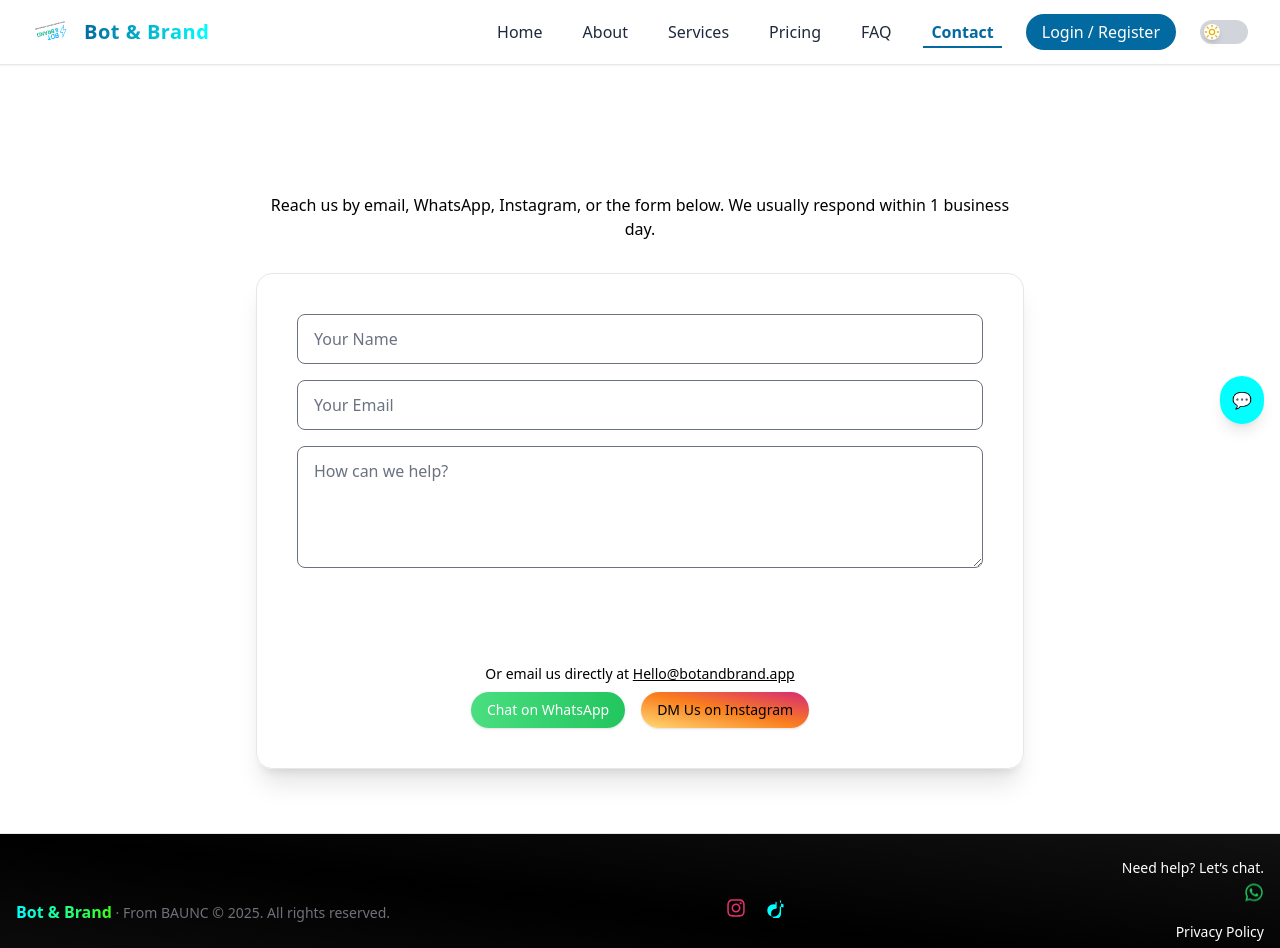
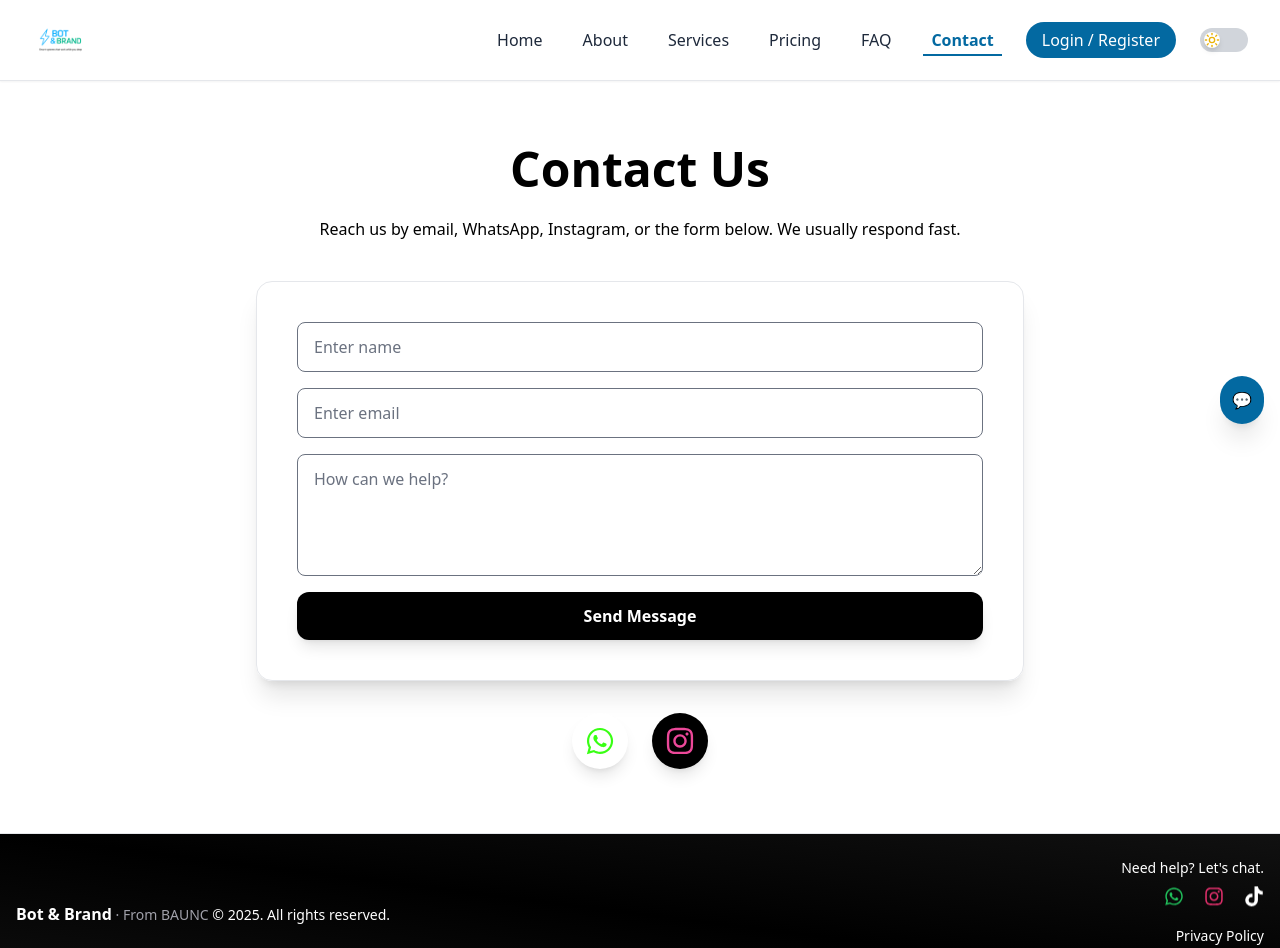
Before and after one commit to botandbrand-debug/bot-and-brand-landing, a React (Create React App) app: page /contact in a window 1280 px wide. Shown: the top 948 px of the page. Built offline with nearby package versions, Linux system fonts and the light colour scheme.

Commit message:
Updated components and pages - ChatWidget, Footer, Hero, Services, etc.

```diff
--- a/src/components/ChatWidget.js
+++ b/src/components/ChatWidget.js
@@ -1,9 +1,10 @@
 import React, { useState, useRef, useEffect } from "react";
 
 const ChatWidget = ({
-  webhookUrl = "https://n8n-on-fly-morning-night-4549.fly.dev/webhook/c9f33b1f-9251-4632-b9ee-7b05bb681a93/chat",
-  brandColor = "#00ffff",
+  clientId = "68934fbac5e17e036e890892", // Default client ID
+  baseUrl = "https://api.botandbrand.app",
   welcomeMessage = "👋 Hi! How can I help you?",
+  widgetTitle = "Baunc Chat",
 }) => {
   const [isOpen, setIsOpen] = useState(false);
   const [messages, setMessages] = useState([{ from: "bot", text: welcomeMessage }]);
@@ -30,36 +31,34 @@ const ChatWidget = ({
     setLoading(true);
 
     try {
-      const res = await fetch(webhookUrl, {
+      const res = await fetch(`${baseUrl}/api/widget/chat`, {
         method: "POST",
-        headers: { "Content-Type": "application/json" },
-        body: JSON.stringify({ message: userInput }),
+        headers: {
+          "Content-Type": "application/json",
+        },
+        body: JSON.stringify({
+          message: userInput,
+          clientId: clientId
+        }),
       });
 
       if (!res.ok) {
-        throw new Error(`HTTP ${res.status}: ${res.statusText}`);
+        const errorText = await res.text();
+        throw new Error(`HTTP ${res.status}: ${errorText}`);
       }
 
       const data = await res.json();
-      const botMsg = { from: "bot", text: data.reply || data.message || "No response from server" };
+      const botMsg = {
+        from: "bot",
+        text: data.reply || data.message || "No response from server"
+      };
       setMessages((prev) => [...prev, botMsg]);
     } catch (err) {
       console.error("Chat error:", err);
-
-      // More detailed error message
-      let errorMsg = "⚠️ Connection Error: ";
-      if (err.message.includes("Failed to fetch")) {
-        errorMsg += "Cannot reach server. Check CORS settings or network connection.";
-      } else if (err.message.includes("HTTP")) {
-        errorMsg += err.message;
-      } else {
-        errorMsg += err.message;
-      }
-
-      setMessages((prev) => [
-        ...prev,
-        { from: "bot", text: errorMsg },
-      ]);
+      const errorMsg = err.message.includes("Failed to fetch")
+        ? "⚠️ Connection error. Please check your internet."
+        : `⚠️ Error: ${err.message}`;
+      setMessages((prev) => [...prev, { from: "bot", text: errorMsg }]);
     } finally {
       setLoading(false);
     }
@@ -70,8 +69,7 @@ const ChatWidget = ({
       {!isOpen && (
         <button
           onClick={() => setIsOpen(true)}
-          style={{ backgroundColor: brandColor }}
-          className="p-3 rounded-full shadow-lg text-black font-bold hover:scale-110 transition-transform"
+          className="p-3 rounded-full shadow-xl text-black font-bold hover:scale-110 transition-transform bg-[#0369a1] dark:bg-[#39ff14]"
         >
           💬
         </button>
@@ -80,11 +78,8 @@ const ChatWidget = ({
       {isOpen && (
         <div className="w-80 h-96 bg-white dark:bg-gray-900 shadow-2xl rounded-2xl flex flex-col border border-gray-300 dark:border-gray-700">
           {/* Header */}
-          <div
-            style={{ backgroundColor: brandColor }}
-            className="p-3 rounded-t-2xl flex justify-between items-center text-black font-bold"
-          >
-            <span>Baunc Chat</span>
+          <div className="p-3 rounded-t-2xl flex justify-between items-center font-bold text-black bg-[#0369a1] dark:bg-[#39ff14]">
+            <span>{widgetTitle}</span>
             <button
               onClick={() => setIsOpen(false)}
               className="hover:scale-110 transition-transform"
@@ -94,21 +89,21 @@ const ChatWidget = ({
           </div>
 
           {/* Messages */}
-          <div className="flex-1 p-3 overflow-y-auto space-y-2 bg-gray-50 dark:bg-gray-800">
+          <div className="flex-1 p-3 overflow-y-auto space-y-3 bg-gray-50 dark:bg-gray-800">
             {messages.map((msg, i) => (
               <div
                 key={i}
-                className={`p-2 rounded-lg max-w-[75%] break-words ${
+                className={`p-3 rounded-xl max-w-[75%] break-words shadow-md ${
                   msg.from === "user"
-                    ? "ml-auto bg-blue-500 text-white"
-                    : "mr-auto bg-gray-200 text-black dark:bg-gray-700 dark:text-white"
+                    ? "ml-auto bg-white text-black dark:bg-gray-700 dark:text-white border border-gray-300 dark:border-gray-600"
+                    : "mr-auto bg-[#0369a1] text-white dark:bg-[#39ff14] dark:text-black border border-[#0284c7] dark:border-[#aaff00] shadow-lg"
                 }`}
               >
                 {msg.text}
               </div>
             ))}
             {loading && (
-              <div className="mr-auto bg-gray-200 text-black dark:bg-gray-700 dark:text-white p-2 rounded-lg max-w-[75%]">
+              <div className="mr-auto p-3 rounded-xl max-w-[75%] break-words shadow-lg bg-[#0369a1] text-white dark:bg-[#39ff14] dark:text-black border border-[#0284c7] dark:border-[#aaff00]">
                 <span className="inline-block animate-pulse">Typing...</span>
               </div>
             )}
@@ -123,13 +118,12 @@ const ChatWidget = ({
               onKeyDown={(e) => e.key === "Enter" && sendMessage()}
               placeholder="Type a message..."
               disabled={loading}
-              className="flex-1 p-2 rounded-lg border border-gray-400 dark:border-gray-600 bg-white dark:bg-gray-800 text-black dark:text-white focus:outline-none focus:ring-2 focus:ring-blue-500"
+              className="flex-1 p-2 rounded-lg border border-gray-400 dark:border-gray-600 bg-white dark:bg-gray-800 text-black dark:text-white focus:outline-none focus:ring-2 focus:ring-[#0369a1]"
             />
             <button
               onClick={sendMessage}
               disabled={loading}
-              style={{ backgroundColor: brandColor }}
-              className="ml-2 px-4 py-2 rounded-lg text-black font-bold hover:opacity-90 transition-opacity disabled:opacity-50"
+              className="ml-2 px-4 py-2 rounded-lg text-black font-bold hover:opacity-90 transition-opacity disabled:opacity-50 bg-[#0369a1] dark:bg-[#39ff14]"
             >
               ➤
             </button>
--- a/src/components/Footer.js
+++ b/src/components/Footer.js
@@ -1,5 +1,6 @@
 import React, { useEffect, useState } from "react";
 import { FaInstagram, FaWhatsapp, FaArrowUp } from "react-icons/fa";
+import { FaTiktok } from "react-icons/fa6";
 
 export default function Footer() {
   const currentYear = new Date().getFullYear();
@@ -18,21 +19,21 @@ export default function Footer() {
   };
 
   return (
-    <footer className="bg-gradient-to-tr from-[#0f0f0f] via-black to-[#111111] text-foreground border-t border-border py-6 px-4">
+    <footer className="bg-gradient-to-tr from-[#0f0f0f] via-black to-[#111111] border-t border-border py-6 px-4">
       <div className="max-w-7xl mx-auto flex flex-col md:flex-row items-center justify-between gap-4 text-sm relative">
 
         {/* Left: Brand + Copyright */}
-        <div className="text-center md:text-left text-zinc-500 dark:text-zinc-400">
-          <span className="text-base font-semibold bg-gradient-to-r from-[#00ffff] to-[#39ff14] bg-clip-text text-transparent">
+        <div className="text-center md:text-left text-white">
+          <span className="text-base font-semibold">
             Bot & Brand
           </span>{" "}
-          <span className="text-xs sm:text-sm text-zinc-500 dark:text-zinc-400">
+          <span className="text-xs sm:text-sm text-zinc-400">
             · From BAUNC
           </span>{" "}
           © {currentYear}. All rights reserved.
         </div>
 
-        {/* Center: Arrow + Social Icons */}
+        {/* Center: Back to top arrow */}
         <div className="flex flex-col items-center mb-4 md:mb-0">
           {showArrow && (
             <button
@@ -43,13 +44,28 @@ export default function Footer() {
               <FaArrowUp />
             </button>
           )}
+        </div>
 
-          <div className="flex gap-5 text-xl mb-2">
+        {/* Right: Social Icons (bounce together) */}
+        <div className="flex flex-col items-center md:items-end gap-2 text-sm">
+          <span className="whitespace-nowrap text-white">Need help? Let's chat.</span>
+
+          <div className="flex gap-5 text-xl mt-1 animate-bounce">
+            <a
+              href="https://wa.me/27763604655"
+              target="_blank"
+              rel="noopener noreferrer"
+              className="text-green-500 hover:text-green-400 transition-transform duration-300"
+              aria-label="WhatsApp"
+            >
+              <FaWhatsapp />
+            </a>
+
             <a
               href="https://www.instagram.com/Botandbrand"
               target="_blank"
               rel="noopener noreferrer"
-              className="text-[#E1306C] hover:text-pink-400 transition-colors"
+              className="text-[#E1306C] hover:text-pink-400 transition-transform duration-300"
               aria-label="Instagram"
             >
               <FaInstagram />
@@ -59,32 +75,12 @@ export default function Footer() {
               href="https://www.tiktok.com/@bot.and.brand"
               target="_blank"
               rel="noopener noreferrer"
+              className="text-white hover:text-[#00ffff] transition-colors duration-300"
               aria-label="TikTok"
-              className="w-5 h-5 hover:opacity-90 transition-opacity"
             >
-              <svg
-                viewBox="0 0 256 256"
-                xmlns="http://www.w3.org/2000/svg"
-                className="w-full h-full fill-[#00ffff] hover:fill-[#39ff14] transition-colors"
-              >
-                <path d="M176 32c0 26.51 21.49 48 48 48v40a87.93 87.93 0 01-48-14.07V160a80 80 0 11-80-80 79.36 79.36 0 0124.52 3.87V56a8 8 0 0116 0v72a8 8 0 01-8 8 64 64 0 1064 64V32z" />
-              </svg>
+              <FaTiktok />
             </a>
           </div>
-        </div>
-
-        {/* Right: WhatsApp + Privacy & Terms */}
-        <div className="flex flex-col items-center md:items-end gap-2 text-sm">
-          <span className="whitespace-nowrap text-white">Need help? Let’s chat.</span>
-          <a
-            href="https://wa.me/27763604655"
-            target="_blank"
-            rel="noopener noreferrer"
-            className="text-green-500 hover:text-green-400 animate-bounce text-xl transition-transform duration-300"
-            aria-label="WhatsApp"
-          >
-            <FaWhatsapp />
-          </a>
 
           {/* Privacy & Terms Links */}
           <div className="flex flex-col items-center md:items-end gap-1 mt-2">
--- a/src/components/Header.js
+++ b/src/components/Header.js
@@ -17,25 +17,17 @@ const Header = () => {
     { to: "/contact", label: "Contact" },
   ];
 
-
   return (
     <header className="bg-background shadow-sm border-b border-border z-50 relative">
       <div className="max-w-7xl mx-auto px-4 md:px-8 py-3 flex justify-between items-center">
-        {/* Logo & Title */}
-        <Link to="/" className="flex items-center space-x-3 group">
+        {/* Logo Only */}
+        <Link to="/" className="flex items-center">
           <img
             src={logo}
             alt="Bot & Brand Logo"
-            className="h-10 w-10 animate-spin-slow"
+            className="h-14 w-14" // increased size
+            // animate-spin-slow // rotation commented out
           />
-          <span
-            className="text-xl font-bold tracking-wide bg-clip-text text-transparent transition duration-300
-              bg-gradient-to-r from-[#0369a1] to-[#00ffff]
-              dark:from-[#39ff14] dark:to-[#aaff00]
-              dark:drop-shadow-[0_0_8px_#39ff14]"
-          >
-            Bot & Brand
-          </span>
         </Link>
 
         {/* Desktop Navigation */}
--- a/src/pages/About.js
+++ b/src/pages/About.js
@@ -6,34 +6,21 @@ const About = () => {
   return (
     <section className="bg-gradient-to-b from-[#eaffea] via-white to-[#eaffea] dark:from-black dark:via-zinc-900 dark:to-black text-foreground transition-colors duration-500">
 
-      {/* Image Row: Swaps Order on Dark Mode */}
-      <div className="max-w-5xl mx-auto px-6 py-10 grid grid-cols-1 md:grid-cols-2 gap-6 items-center">
-
-        {/* Image 1 — Light Mode: Bot & Brand | Dark Mode: Your Presence */}
-        <div className="flex justify-center order-1 dark:order-2">
-          <img
-            src={botAndBrandImage}
-            alt="Bot and Brand"
-            className="w-60 h-auto rounded-xl shadow-lg transition-transform duration-300 hover:scale-105 hover:shadow-2xl"
-          />
-        </div>
-
-        {/* Image 2 — Light Mode: Your Presence | Dark Mode: Bot & Brand */}
-        <div className="flex justify-center order-2 dark:order-1">
-          <img
-            src={yourOnlinePresenceImage}
-            alt="Your Digital Presence"
-            className="w-60 h-auto rounded-xl shadow-lg transition-transform duration-300 hover:scale-105 hover:shadow-2xl"
-          />
-        </div>
+      {/* Top Image: Your Digital Presence */}
+      <div className="max-w-5xl mx-auto px-6 py-10 flex justify-center">
+        <img
+          src={yourOnlinePresenceImage}
+          alt="Your Digital Presence"
+          className="w-full md:w-3/4 h-[28rem] md:h-[32rem] object-cover rounded-xl shadow-lg transition-transform duration-300 hover:scale-105 hover:shadow-2xl"
+        />
       </div>
 
       {/* Text Section */}
-      <div className="max-w-4xl mx-auto bg-white/80 dark:bg-white/5 rounded-3xl shadow-xl backdrop-blur-md p-10 text-center border border-white/20 dark:border-white/10 mb-20">
+      <div className="max-w-4xl mx-auto bg-white/80 dark:bg-white/5 rounded-3xl shadow-xl backdrop-blur-md p-10 text-center border border-white/20 dark:border-white/10 mb-10">
         <p className="text-lg md:text-xl leading-relaxed text-zinc-800 dark:text-gray-200">
-          At <span className="font-semibold text-electricBlue">Bot & Brand</span>, we streamline your digital presence — from{" "}
+          At <span className="font-semibold text-electricBlue">Bot & Brand</span>, we streamline your digital presence from{" "}
           <span className="text-neonGreen font-medium">branded social content</span> to{" "}
-          <span className="text-electricBlue font-medium">automated responses</span> — so you can stay visible,
+          <span className="text-electricBlue font-medium">automated responses</span>, so you can stay visible,
           credible, and connected without doing the heavy lifting.
           <br /><br />
           Whether you’re <span className="font-medium text-electricBlue">launching</span>,{" "}
@@ -42,6 +29,15 @@ const About = () => {
         </p>
       </div>
 
+      {/* Bottom Image: Bot & Brand */}
+      <div className="max-w-5xl mx-auto px-6 pb-10 flex justify-center">
+        <img
+          src={botAndBrandImage}
+          alt="Bot and Brand"
+          className="w-60 md:w-72 h-auto rounded-xl shadow-lg transition-transform duration-300 hover:scale-105 hover:shadow-2xl"
+        />
+      </div>
+
     </section>
   );
 };
--- a/src/pages/Contact.js
+++ b/src/pages/Contact.js
@@ -1,27 +1,44 @@
 import React from "react";
+import { FaWhatsapp, FaInstagram } from "react-icons/fa";
 
 const Contact = () => {
   return (
     <section className="fadeInUp bg-background text-foreground py-16 px-4">
       <div className="max-w-3xl mx-auto text-center">
-        <h2 className="text-4xl md:text-5xl font-bold mb-4 bg-gradient-to-r from-electricBlue to-neonGreen text-transparent bg-clip-text">
-          Get in Touch
-        </h2>
-        <p className="mb-8 text-muted-foreground">
-          Reach us by email, WhatsApp, Instagram, or the form below. We usually respond within 1 business day.
+        {/* Page Header */}
+        <h1 className="text-4xl md:text-5xl font-bold mb-6 text-black dark:text-white">
+          Contact Us
+        </h1>
+
+        <p className="mb-10 text-muted-foreground">
+          Reach us by email, WhatsApp, Instagram, or the form below. We usually respond fast.
         </p>
 
-        <div className="bg-card border border-border rounded-2xl shadow-xl p-6 md:p-10">
-          <form className="grid gap-4 text-left">
+        {/* Contact Form */}
+        <div className="bg-card border border-border rounded-2xl shadow-xl p-6 md:p-10 mb-8">
+          <form
+            className="grid gap-4 text-left"
+            onSubmit={(e) => {
+              e.preventDefault();
+              const name = e.target[0].value;
+              const email = e.target[1].value;
+              const message = e.target[2].value;
+              window.location.href = `mailto:hello@botandbrand.app?subject=Contact%20from%20${encodeURIComponent(
+                name
+              )}&body=${encodeURIComponent(
+                `Name: ${name}\nEmail: ${email}\n\nMessage:\n${message}`
+              )}`;
+            }}
+          >
             <input
               type="text"
-              placeholder="Your Name"
+              placeholder="Enter name"
               required
               className="bg-background border border-border px-4 py-3 rounded-lg placeholder:text-muted-foreground"
             />
             <input
               type="email"
-              placeholder="Your Email"
+              placeholder="Enter email"
               required
               className="bg-background border border-border px-4 py-3 rounded-lg placeholder:text-muted-foreground"
             />
@@ -33,41 +50,33 @@ const Contact = () => {
             />
             <button
               type="submit"
-              className="bg-electricBlue text-white py-3 rounded-xl hover:opacity-90 transition font-semibold"
+              className="w-full bg-black text-white dark:bg-white dark:text-black py-3 rounded-xl shadow-lg hover:opacity-90 transition font-semibold"
             >
               Send Message
             </button>
           </form>
+        </div>
 
-          <div className="mt-8 text-sm text-muted-foreground text-center space-y-2">
-            <p>
-              Or email us directly at{" "}
+        {/* WhatsApp & Instagram Icon Buttons */}
+        <div className="flex justify-center gap-6 mt-6">
           <a
-                href="mailto:Hello@botandbrand.app"
-                className="text-electricBlue underline"
-              >
-                Hello@botandbrand.app
-              </a>
-            </p>
-            <div className="flex justify-center gap-4 mt-4">
-              <a
-                href="https://wa.me/27763604655"
+            href="https://wa.me/27716235194"
             target="_blank"
             rel="noopener noreferrer"
-                className="px-4 py-2 rounded-full bg-gradient-to-r from-green-400 to-green-500 text-white font-medium shadow hover:scale-105 transition"
+            className="flex items-center justify-center w-14 h-14 rounded-full bg-white dark:bg-zinc-900 hover:scale-110 transition-transform duration-300 shadow-lg"
+            title="Chat on WhatsApp"
           >
-                Chat on WhatsApp
+            <FaWhatsapp className="text-3xl text-[#39ff14]" />
           </a>
           <a
-                href="https://instagram.com/botandbrand"
+            href="https://www.instagram.com/botandbrand"
             target="_blank"
             rel="noopener noreferrer"
-                className="px-4 py-2 rounded-full bg-gradient-to-tr from-[#feda75] via-[#fa7e1e] to-[#d62976] text-black dark:text-white font-medium shadow hover:scale-105 transition"
+            className="flex items-center justify-center w-14 h-14 rounded-full bg-black hover:scale-110 transition-transform duration-300 shadow-lg"
+            title="DM us on Instagram"
           >
-                DM Us on Instagram
+            <FaInstagram className="text-3xl text-pink-500" />
           </a>
-            </div>
-          </div>
         </div>
       </div>
     </section>
```
Also changed, not shown: src/components/ContactSection.js (+16 -12 lines), src/components/Hero.js (+4 -13 lines), src/components/ServicesSection.js (+23 -19 lines), src/pages/FAQ.js (+8 -8 lines), src/pages/Pricing.js (+24 -28 lines), src/pages/Services.js (+33 -33 lines). Lines whose indentation alone changed are shown as unchanged.
